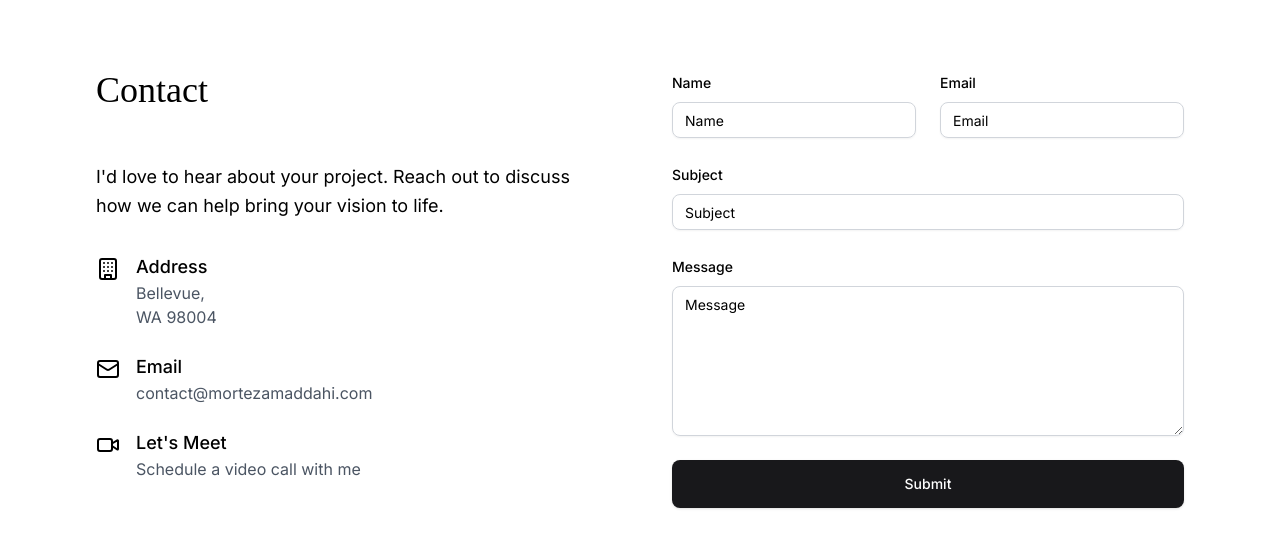
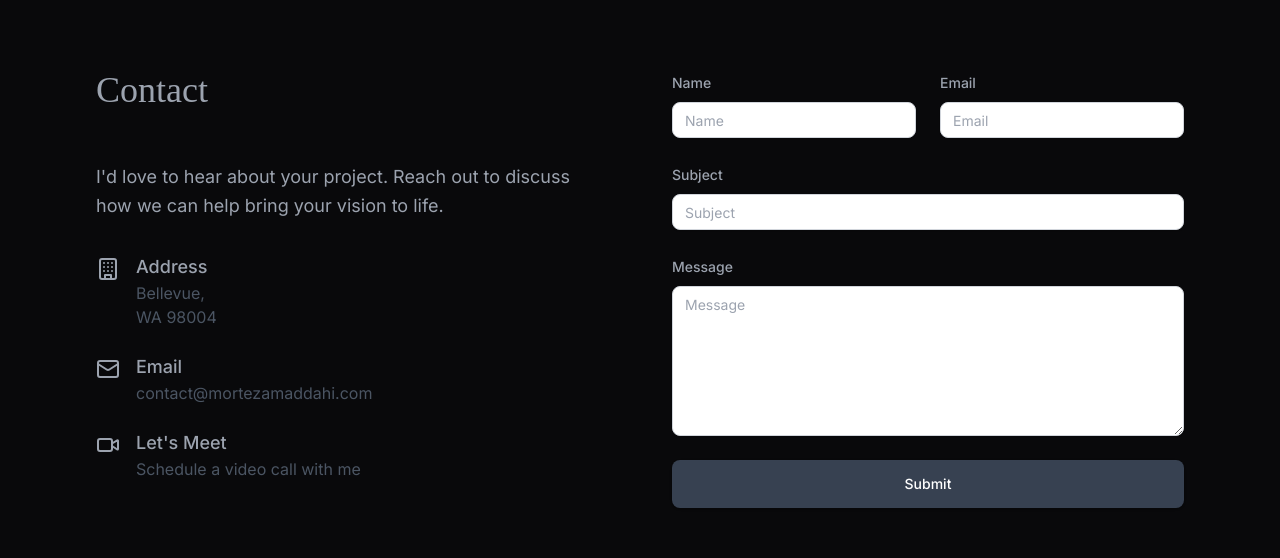
Before and after one commit to Mortez-usa/Morteza, a Next.js app: page /Contact in a window 1280 px wide. Shown: the part 170-728 px from the top of the page. Built offline with nearby package versions, Linux system fonts and the light colour scheme; no server answers.

Commit message:
latest updates

```diff
--- a/package.json
+++ b/package.json
@@ -17,6 +17,7 @@
 		"@mdx-js/loader": "^3.1.1",
 		"@mdx-js/react": "^3.1.1",
 		"@next/mdx": "^15.5.4",
+		"@next/third-parties": "^15.5.4",
 		"@nextui-org/react": "^2.3.6",
 		"@nextui-org/system": "^2.1.2",
 		"@nextui-org/theme": "^2.2.3",
--- a/src/app/(pages)/About/page.tsx
+++ b/src/app/(pages)/About/page.tsx
@@ -39,7 +39,7 @@ export const metadata: Metadata = {
 export default function page() {
 	return (
 		<div>
-			<section className='py-24 px-6 md:px-16 lg:px-24 bg-gray-50'>
+			<section className='py-24 px-6 md:px-16 lg:px-24 bg-orange-50'>
 				<div className='max-w-7xl mx-auto'>
 					<div className='grid grid-cols-1 lg:grid-cols-2 gap-16'>
 						<div>
--- a/src/app/(pages)/Conceptdesign/page.tsx
+++ b/src/app/(pages)/Conceptdesign/page.tsx
@@ -8,7 +8,7 @@ import { Button } from '@/app/components/ui/button';
 export default function page() {
 	return (
 		<div className=''>
-			<section className='py-24 px-6 md:px-16 lg:px-24 bg-gray-50 justify-center items-center'>
+			<section className='py-24 px-6 md:px-16 lg:px-24 bg-orange-50 justify-center items-center'>
 				<div className='max-w-7xl mx-auto justify-center'>
 					<div className='grid grid-cols-1 lg:grid-cols-1 gap-4 '>
 						<div className='grid justify-center'>
--- a/src/app/(pages)/Contact/page.tsx
+++ b/src/app/(pages)/Contact/page.tsx
@@ -52,8 +52,8 @@ export default function ContactForm() {
 
 	return (
 		<div>
-			<section className='py-24 px-6 md:px-16 lg:px-24 bg-white'>
-				<div className='max-w-7xl mx-auto'>
+			<section className='py-24 px-6 md:px-16 lg:px-24 bg-zinc-950'>
+				<div className='max-w-7xl mx-auto text-gray-400'>
 					<div className='grid grid-cols-1 lg:grid-cols-2 gap-16'>
 						<div>
 							<h2 className='font-serif text-3xl md:text-4xl mb-4'>
@@ -145,7 +145,7 @@ export default function ContactForm() {
 												}
 												placeholder='Name'
 												required
-												className='border-gray-300 focus:border-accent focus:ring-accent'
+												className='border-gray-300 focus:border-accent focus:ring-accent bg-white'
 											/>
 										</div>
 										<div className='space-y-2'>
@@ -166,7 +166,7 @@ export default function ContactForm() {
 												placeholder='Email'
 												type='email'
 												required
-												className='border-gray-300 focus:border-accent focus:ring-accent'
+												className='border-gray-300 focus:border-accent focus:ring-accent bg-white'
 											/>
 										</div>
 									</div>
@@ -191,7 +191,8 @@ export default function ContactForm() {
 											required
 											minLength={5}
 											maxLength={100}
-											className='border-gray-300 focus:border-accent focus:ring-accent'
+											className='border-gray-300 focus:border-accent focus:ring-accent
+											bg-white'
 										/>
 									</div>
 									<div className='space-y-2'>
@@ -213,11 +214,11 @@ export default function ContactForm() {
 											}
 											placeholder='Message'
 											required
-											className='border-gray-300 focus:border-accent focus:ring-accent min-h-[150px]'
+											className='border-gray-300 focus:border-accent focus:ring-accent min-h-[150px] bg-white'
 										/>
 									</div>
 									<Button
-										className='bg-zinc-900 hover:bg-zinc-950 transition-colors text-white w-full py-6'
+										className='bg-gray-700 hover:bg-gray-600 transition-colors text-white w-full py-6'
 										type='submit'
 										disabled={loading}>
 										{loading ? 'Submitting...' : 'Submit'}
--- a/src/app/(pages)/Projects/page.tsx
+++ b/src/app/(pages)/Projects/page.tsx
@@ -49,13 +49,12 @@ export default function page() {
 		<div>
 			<section
 				id='projects'
-				className='py-24 px-6 md:px-16 lg:px-24 bg-white'>
+				className='py-24 px-6 md:px-16 lg:px-24 bg-orange-50'>
 				<div className='max-w-7xl mx-auto'>
 					<div className='mb-16'>
 						<h2 className='font-serif text-3xl md:text-4xl mb-4'>
 							Selected Projects
 						</h2>
-						<div className='w-24 h-1 bg-accent'></div>
 					</div>
 					<div className='grid grid-cols-1 md:grid-cols-2 gap-8 md:gap-12'>
 						{projects.map((project) => (
--- /dev/null
+++ b/src/app/(pages)/Videos/page.tsx
@@ -0,0 +1,22 @@
+import React from 'react';
+
+export default function page() {
+	return (
+		<div className='bg-orange-50  text-white w-full'>
+			<div className='max-w-7xl justify-self-center'>
+				<h2 className='font-serif text-3xl md:text-4xl text-black'></h2>
+				<div className='pt-24'>
+					<div className='relative w-full aspect-video'>
+						<iframe
+							src='https://www.youtube.com/embed/MRwLyefu0G0?si=83AFOS89gjy4tok5'
+							title='YouTube video player'
+							allow='accelerometer; autoplay; clipboard-write; encrypted-media; gyroscope; picture-in-picture; web-share'
+							allowFullScreen
+							className='md:w-[900px] md:h-[500px]'
+						/>
+					</div>
+				</div>
+			</div>
+		</div>
+	);
+}
--- a/src/app/page.tsx
+++ b/src/app/page.tsx
@@ -7,6 +7,7 @@ import Hero from './components/Hero/page';
 import Projects from './(pages)/Projects/page';
 import About from './(pages)/About/page';
 import Contact from './(pages)/Contact/page';
+import Videos from './(pages)/Videos/page';
 import Conceptdesign from './(pages)/Conceptdesign/page';
 import {
 	Card,
@@ -53,6 +54,7 @@ export default function Page() {
 				<div className='flex-grow'>
 					<Hero />
 					<Projects />
+					<Videos />
 					<Conceptdesign />
 					<About />
 					<Contact />
```
Also changed, not shown: 1 other file (tests, documents, lock files or other folders).
